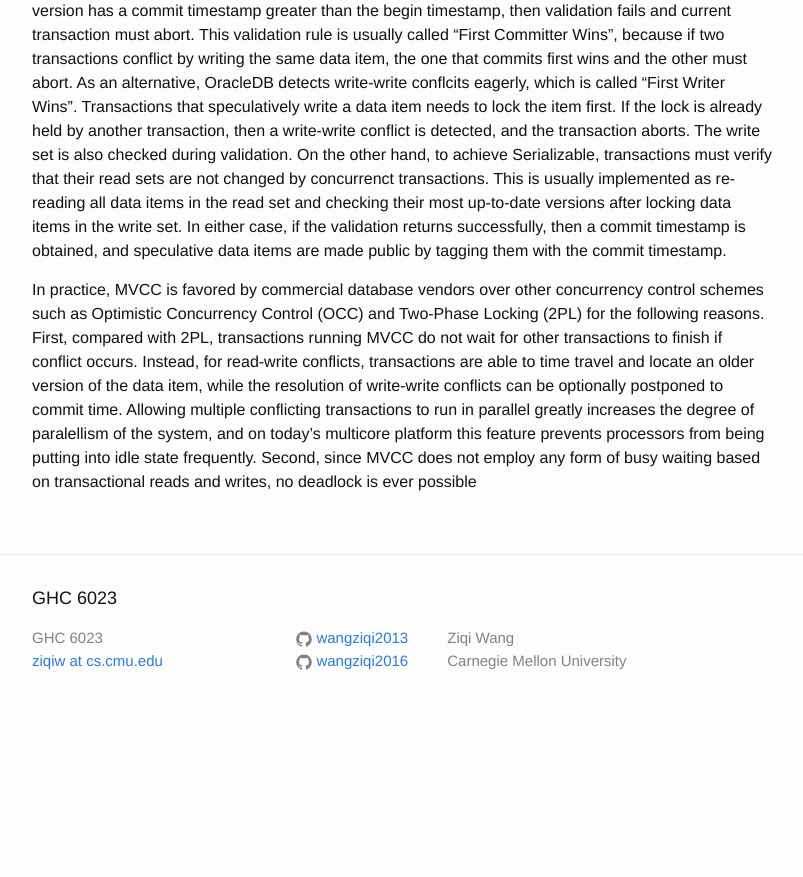
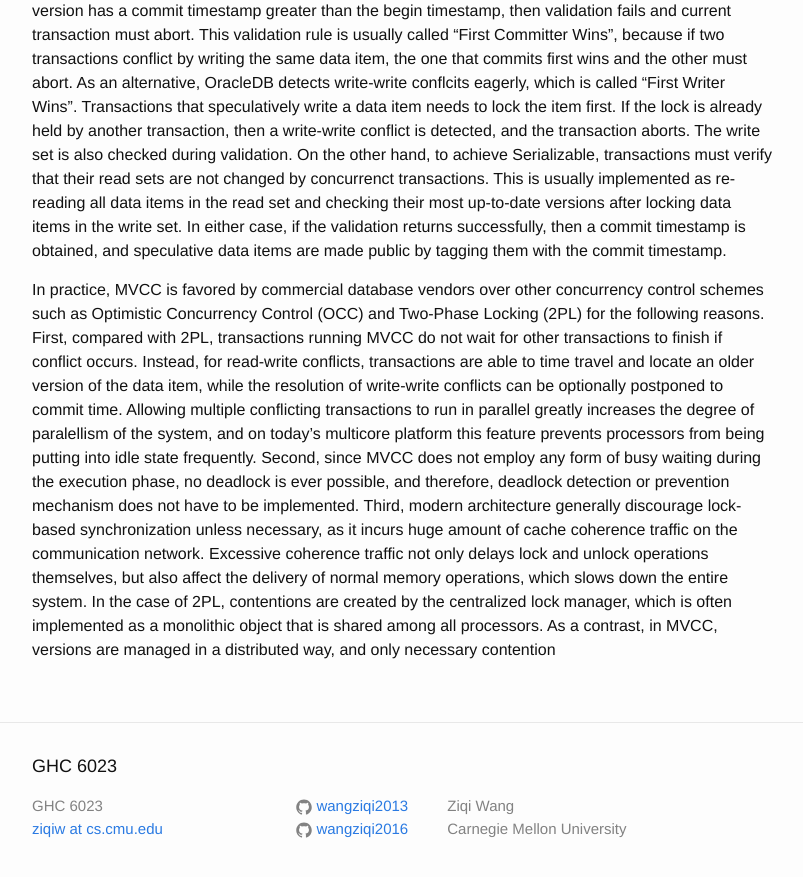
Before and after one commit to wangziqi2013/wangziqi2013.github.io, a Jekyll site: the page built from _posts/2018-07-09-Fast Serializable Multi-Version Concurrency Control for Main-Memory Database Systems.markdown, in a window 1280 px wide and 900 px high, scrolled down 1198 px. Shown: the top 877 px of the window, without its empty margins (238-1041 px from the left). Built offline with Jekyll 4.4.1, drawn with Linux system fonts in a browser that asks for light colours; before the commit the page ends 1930 px from its top, so only the background shows below that.

Commit message:
Working on problems

```diff
--- a/_posts/2018-07-09-Fast Serializable Multi-Version Concurrency Control for Main-Memory Database Systems.markdown
+++ b/_posts/2018-07-09-Fast Serializable Multi-Version Concurrency Control for Main-Memory Database Systems.markdown
@@ -48,11 +48,17 @@ all data items in the read set and checking their most up-to-date versions after
 In either case, if the validation returns successfully, then a commit timestamp is obtained, and speculative data items
 are made public by tagging them with the commit timestamp.
 
-In practice, MVCC is favored by commercial database vendors over other concurrency control schemes
-such as Optimistic Concurrency Control (OCC) and Two-Phase Locking (2PL) for the following reasons. First, compared with
-2PL, transactions running MVCC do not wait for other transactions to finish if conflict occurs. Instead, for read-write
-conflicts, transactions are able to time travel and locate an older version of the data item, while the resolution of
-write-write conflicts can be optionally postponed to commit time. Allowing multiple conflicting transactions to run in
-parallel greatly increases the degree of paralellism of the system, and on today's multicore platform this feature prevents
+In practice, MVCC is favored by commercial database vendors over other concurrency control schemes such as Optimistic
+Concurrency Control (OCC) and Two-Phase Locking (2PL) for the following reasons. First, compared with 2PL, transactions
+running MVCC do not wait for other transactions to finish if conflict occurs. Instead, for read-write conflicts,
+transactions are able to time travel and locate an older version of the data item, while the resolution of write-write
+conflicts can be optionally postponed to commit time. Allowing multiple conflicting transactions to run in parallel
+greatly increases the degree of paralellism of the system, and on today's multicore platform this feature prevents
 processors from being putting into idle state frequently. Second, since MVCC does not employ any form of busy waiting
-based on transactional reads and writes, no deadlock is ever possible
+during the execution phase, no deadlock is ever possible, and therefore, deadlock detection or prevention mechanism
+does not have to be implemented. Third, modern architecture generally discourage lock-based synchronization unless
+necessary, as it incurs huge amount of cache coherence traffic on the communication network. Excessive coherence traffic
+not only delays lock and unlock operations themselves, but also affect the delivery of normal memory operations, which
+slows down the entire system. In the case of 2PL, contentions are created by the centralized lock manager, which is
+often implemented as a monolithic object that is shared among all processors. As a contrast, in MVCC, versions are managed
+in a distributed way, and only necessary contention
```
